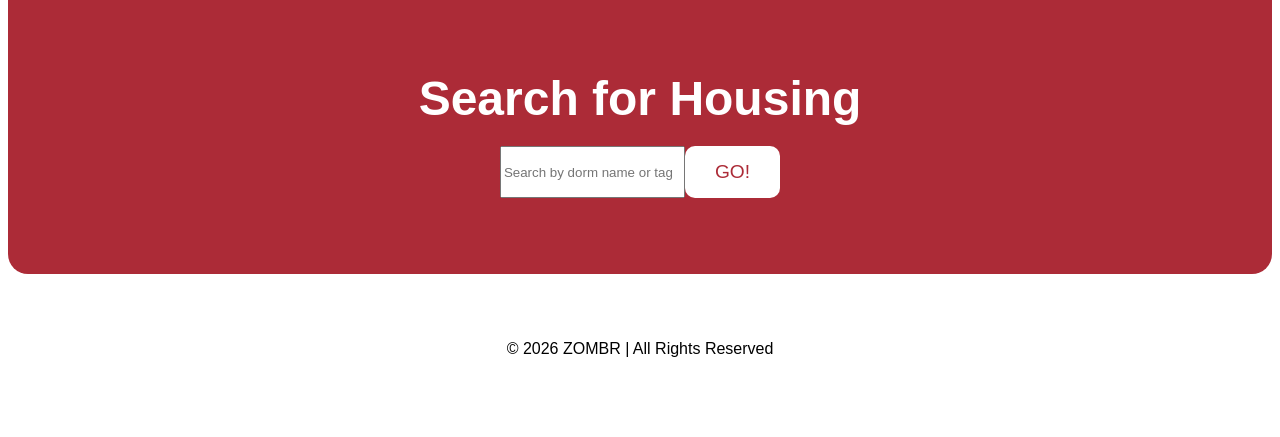
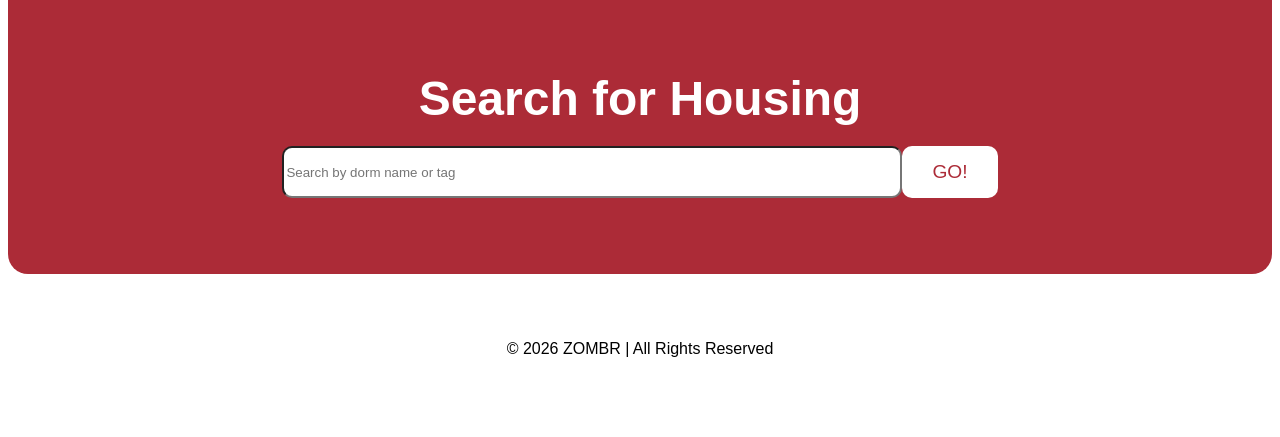
Before and after one commit to VZamora5/rate-my-dorm, a Flask app: template templates/search.html in a window 1280 px wide. Shown: the part 363-800 px from the top of the page. Run offline with Flask 3, Linux system fonts and the light colour scheme; the template is opened without the code that fills it, so the values that code supplies are empty; some web fonts are replaced.

Commit message:
style changes

```diff
--- a/static/css/styles.css
+++ b/static/css/styles.css
@@ -447,8 +447,8 @@ body {
     flex-direction: column;
     justify-content: start;
     background-color: #D9D9D9;
-    border-radius: 0px 0px 15px 15px;
-    border: solid 2px yellow;
+    border-radius: 15px;
+    border: solid 2px rgb(51, 51, 51);
 }
 
 .review-ratings-category {
@@ -556,3 +556,9 @@ body {
     color: #cb333f !important; /* Slightly brighter crimson */
     transform: translateX(10px); /* Subtle slide to the right */
 }
+
+.form-control {
+    width: 50%;
+    border-radius: 10px;
+    outline: rgba(255,255,255,0.5);
+}
```
